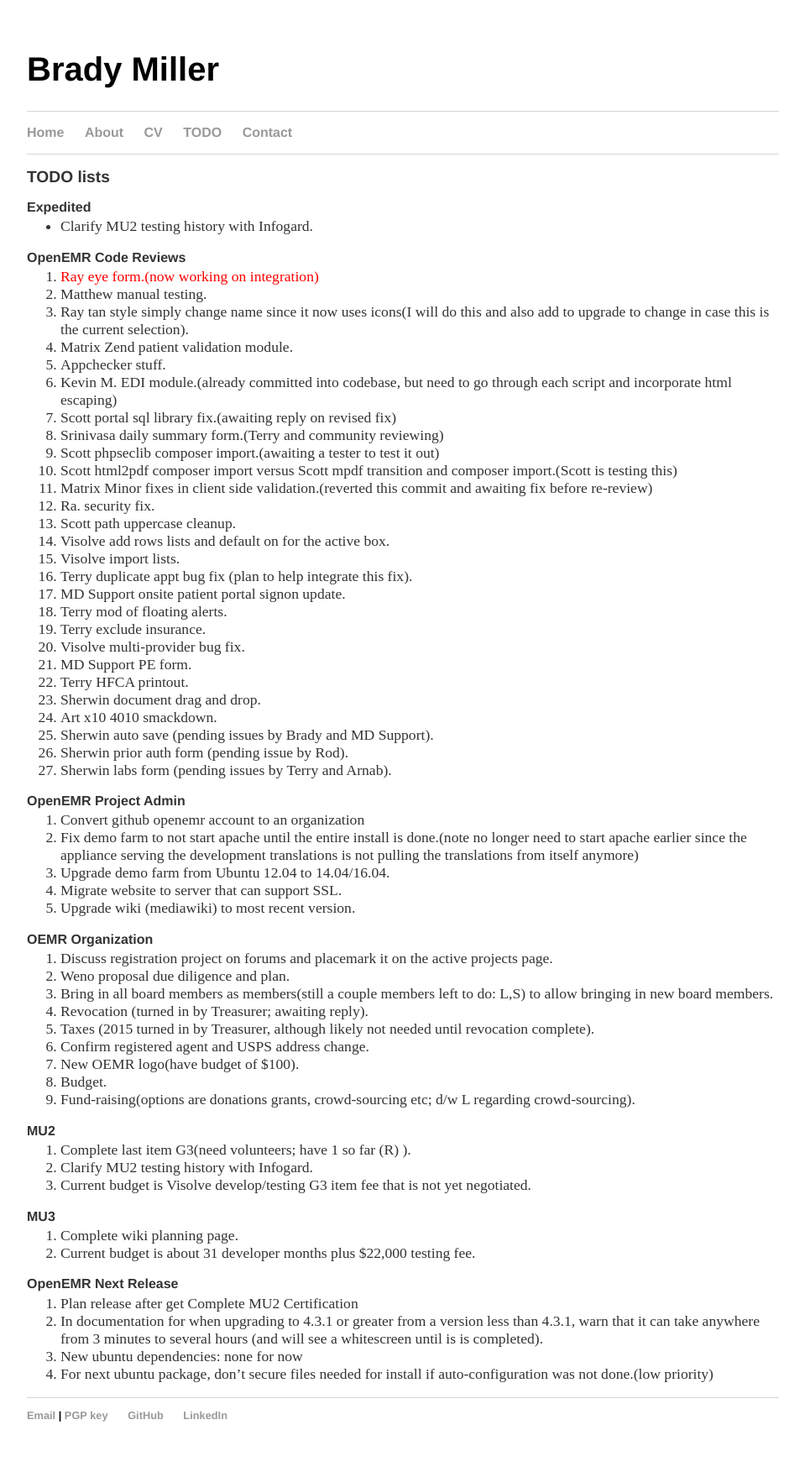
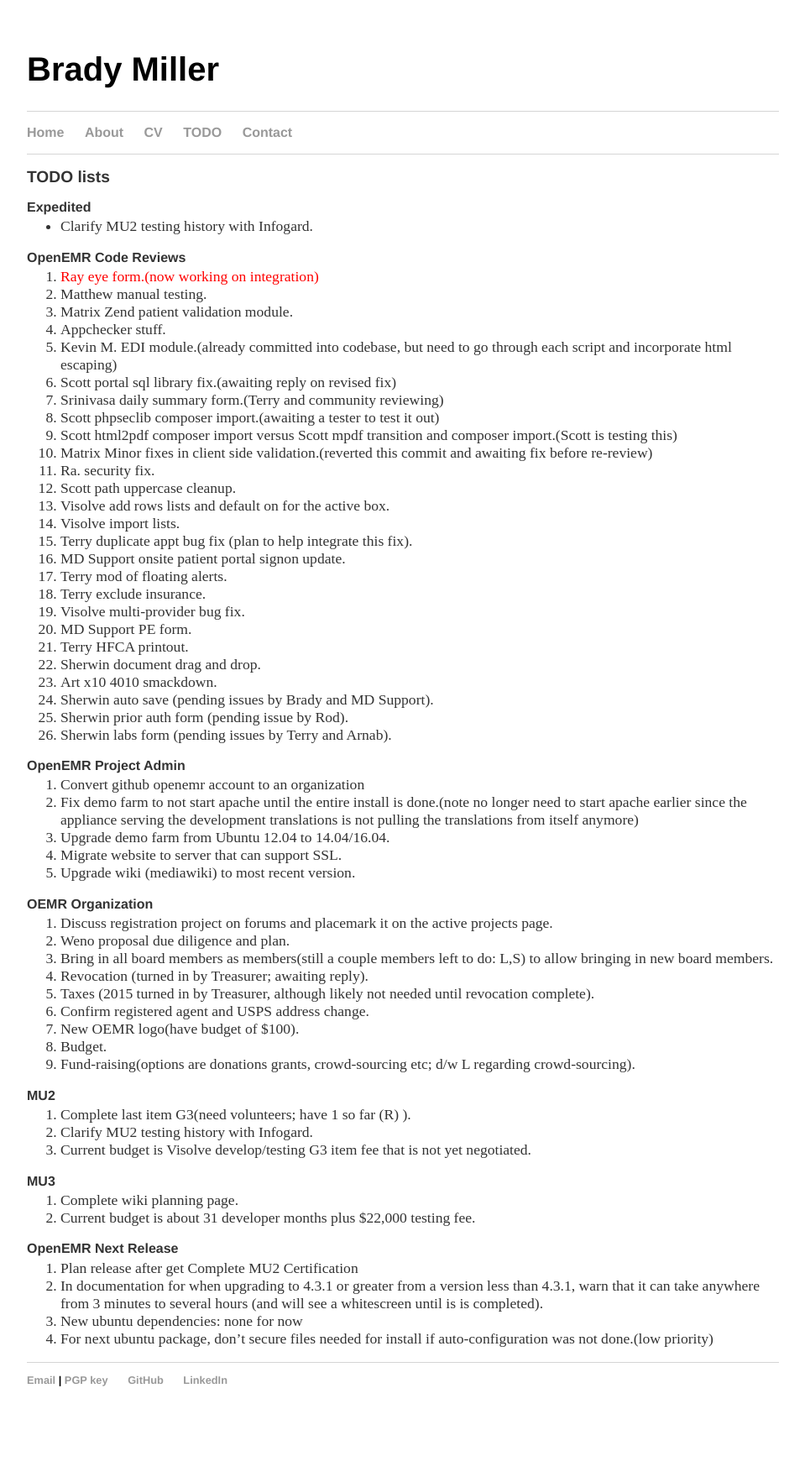
Before and after one commit to bradymiller/bradymiller.github.io, a Jekyll site: the page built from todo/index.md, in a window 1280 px wide. Shown: the whole page at 84% size, without its empty margins (160-1119 px from the left). Built offline with Jekyll 4.4.1, drawn with Linux system fonts in a browser that asks for light colours; after the commit the page ends 1711 px from its top, so only the background shows below that.

Commit message:
Update todo list

```diff
--- a/todo/index.md
+++ b/todo/index.md
@@ -9,7 +9,6 @@
 ### OpenEMR Code Reviews
 1. <span style="color: red">Ray eye form.(now working on integration)</span>
 1. Matthew manual testing.
-1. Ray tan style simply change name since it now uses icons(I will do this and also add to upgrade to change in case this is the current selection).
 1. Matrix Zend patient validation module.
 1. Appchecker stuff.
 1. Kevin M. EDI module.(already committed into codebase, but need to go through each script and incorporate html escaping)
```
